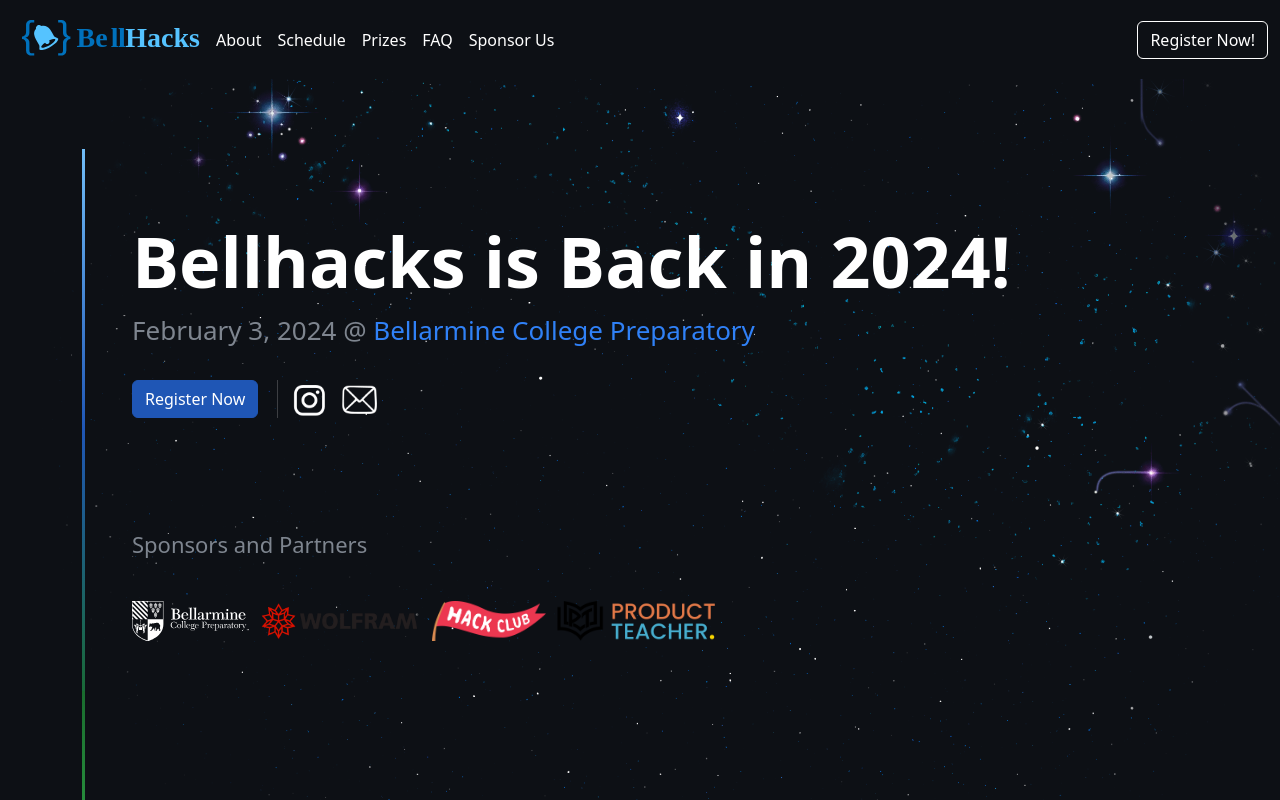
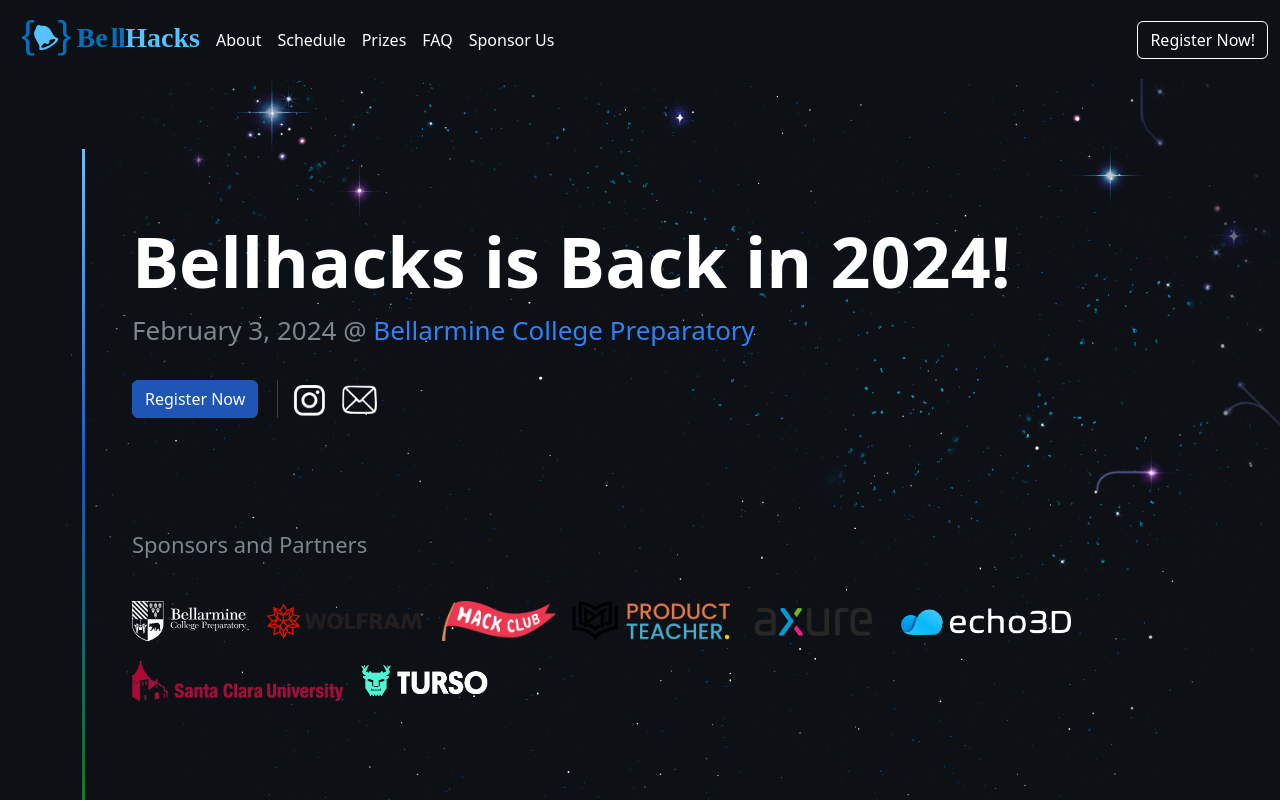
Before and after one commit to brownlaboratories/bellhacks, a plain HTML site: page index.html in a window 1280 px wide. Shown: the top 800 px of the page. Drawn offline with nearby package versions, Linux system fonts and the light colour scheme.

Commit message:
more sponsors

```diff
--- a/css/style.css
+++ b/css/style.css
@@ -146,7 +146,7 @@ hr {
 }
 
 .home-banner-content-snp {
-    padding: 40px 50px 70px;
+    padding: 40px 100px 70px 50px;
     position: relative;
 }
 
@@ -168,10 +168,23 @@ hr {
 
 .home-banner-content-snp img {
     max-height: 50px;
-    padding-right: 5px;
+    padding-right: 10px;
+    padding-top: 10px;
+    margin-bottom: 10px;
+    opacity: 1;
+}
+
+.second-row {
+    padding-top: 20px;
+}
+
+.scaled-image {
+    max-width: 180px;
+    padding-right: 10px;
     padding-top: 10px;
     opacity: 1;
 }
+
 
 .home-banner-sponsor-logo {
     height: 50px;
--- a/index.html
+++ b/index.html
@@ -126,8 +126,17 @@
           <a href="https://www.productteacher.com/" target="=_blank">
             <img src="images/productteacher.png" alt="" class="img-fluid" />
           </a>
-          <a>
+          <a href="https://www.axure.com/" target="_blank">
             <img src="images/axurelogo.png" alt="" class="img-fluid" />
+          </a>
+          <a href="https://www.echo3d.com/" target="_blank">
+            <img src="images/echo3D.png" alt="" class="img-fluid scaled-image"/>
+          </a>
+          <a href="https://www.scu.edu/engineering/" target="_blank">
+            <img src="images/scu-removebg-preview.png" alt="" class="img-fluid added-padding" />
+          </a>
+          <a href="https://turso.tech/" target="_blank">
+            <img src="images/tursodb-removebg-preview.png" alt="" class="img-fluid" />
           </a>
         </div>
       </div>
```
Also changed, not shown: images/axurelogo.png (added), images/echo3D.png (added), images/scu-removebg-preview.png (added), images/tursodb-removebg-preview.png (added), 1 other file.
